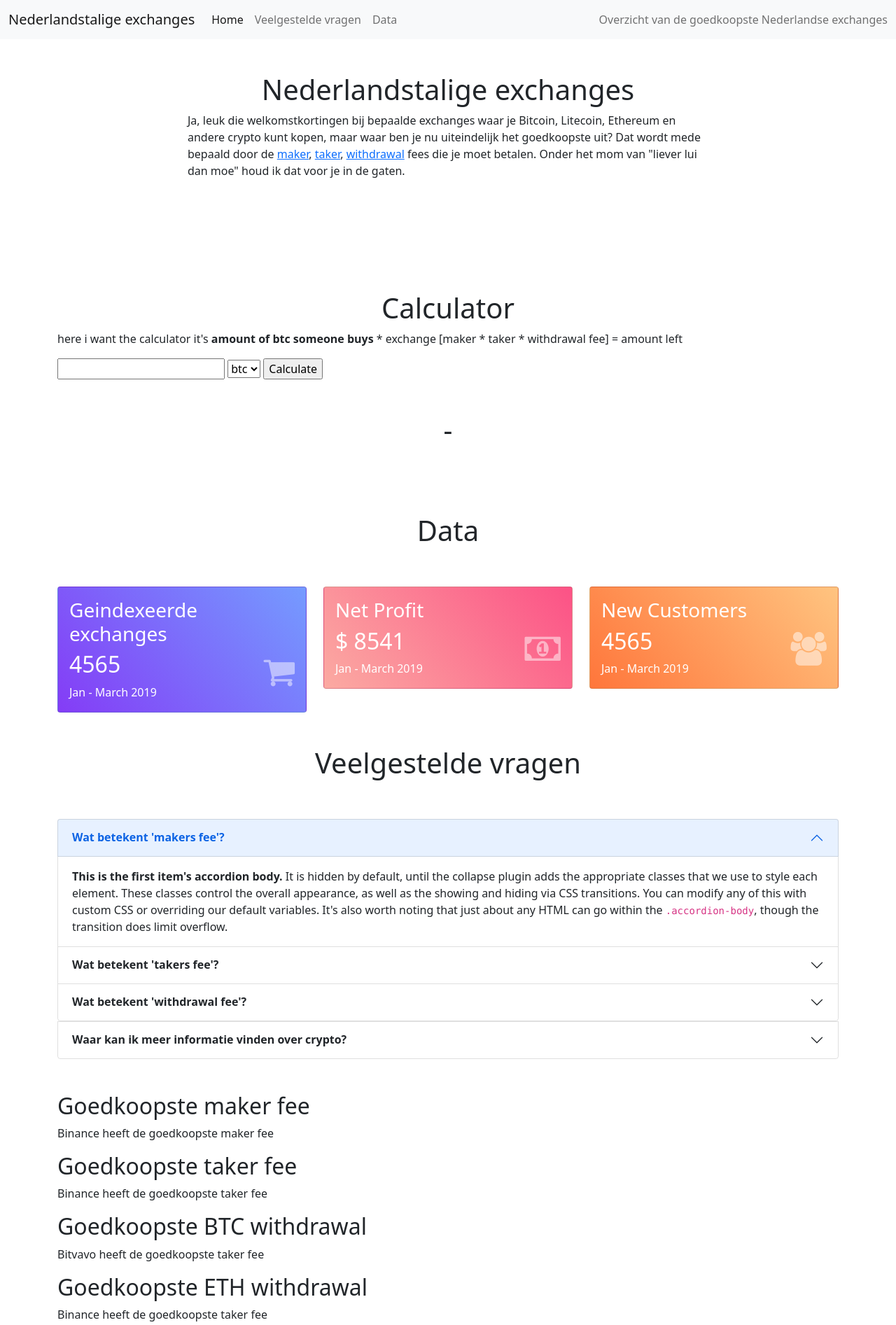
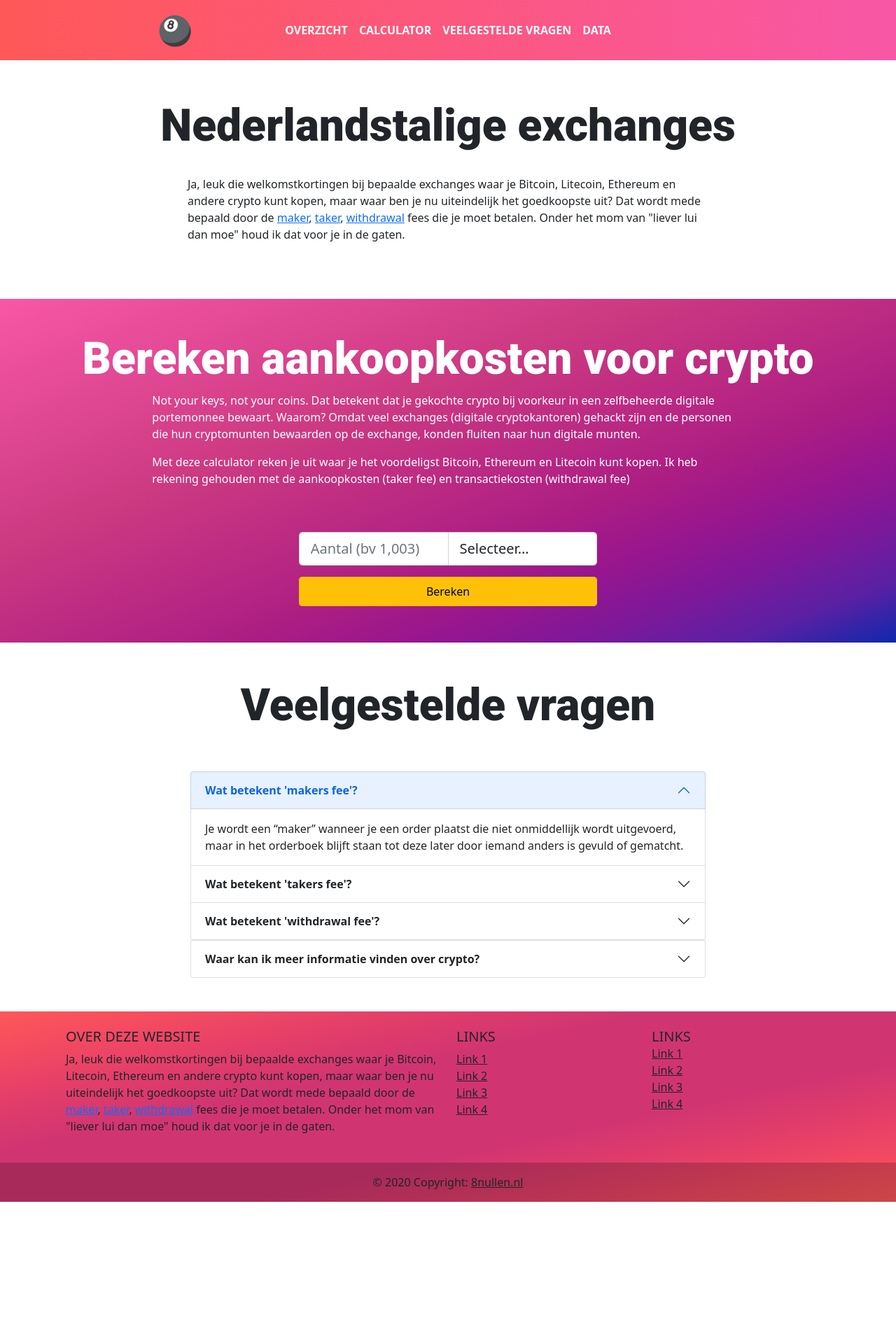
Before and after one commit to 67MxexQ68/100800100, a plain HTML site: page index.html in a window 1280 px wide. Shown: the top 1893 px of the page at 70% size. After the commit the page ends 1717 px from the top, so only its background shows below. Drawn offline with nearby package versions, Linux system fonts and the light colour scheme; a script that the page names is missing.

Commit message:
Add files via upload

```diff
--- a/index.html
+++ b/index.html
@@ -7,19 +7,24 @@
     <link href="/theme/mermaid.css" rel="stylesheet"/>
     <link href="/theme/style.css" rel="stylesheet"/>
     <link href="https://cdn.jsdelivr.net/npm/bootstrap@5.0.0-beta1/dist/css/bootstrap.min.css" rel="stylesheet" integrity="sha384-giJF6kkoqNQ00vy+HMDP7azOuL0xtbfIcaT9wjKHr8RbDVddVHyTfAAsrekwKmP1" crossorigin="anonymous">
-    <title>Crypto-met-korting.nl</title>
+    <link href="https://fonts.googleapis.com/css2?family=Roboto:wght@900&display=swap" rel="stylesheet">
+    <title>Nederlandstalige exchanges</title>
   </head>
   <body>
-    <nav class="navbar navbar-expand-lg navbar-light bg-light">
-      <div class="container-fluid">
-        <a class="navbar-brand" href="#">Nederlandstalige exchanges</a>
-        <button class="navbar-toggler" type="button" data-bs-toggle="collapse" data-bs-target="#navbarText" aria-controls="navbarText" aria-expanded="false" aria-label="Toggle navigation">
+
+    <nav class="navbar navbar-expand-lg navbar-light bg-info fixed-top">
+      <div class="col-8 container-fluid">
+        <a class="navbar-brand text-white fs-1" href="#">🎱</a>
+        <button class="navbar-toggler text-white" type="button" data-bs-toggle="collapse" data-bs-target="#navbarText" aria-controls="navbarText" aria-expanded="false" aria-label="Toggle navigation">
           <span class="navbar-toggler-icon"></span>
         </button>
-        <div class="collapse navbar-collapse" id="navbarText">
-          <ul class="navbar-nav me-auto mb-2 mb-lg-0">
+        <div class="collapse navbar-collapse fs-6 text-uppercase" id="navbarText">
+          <ul class="navbar-nav me-auto mb-2 mb-lg-0 navbar-center">
             <li class="nav-item">
-              <a class="nav-link active" aria-current="page" href="#">Home</a>
+              <a class="nav-link" aria-current="page" href="#">Overzicht</a>
+            </li>
+            <li class="nav-item">
+              <a class="nav-link" href="#calculator">Calculator</a>
             </li>
             <li class="nav-item">
               <a class="nav-link" href="#faq">Veelgestelde vragen</a>
@@ -28,44 +33,60 @@
               <a class="nav-link" href="#data">Data</a>
             </li>
           </ul>
-          <span class="navbar-text">
-            Overzicht van de goedkoopste Nederlandse exchanges
-          </span>
+          <!--<span class="navbar-text text-white">
+            Overzicht van de goedkoopste Nederlandstalige exchanges
+          </span>-->
         </div>
       </div>
     </nav>
+
     <div class="container">
+      <p>&nbsp;</p>
       <h1 class="mt-5 d-flex justify-content-center">Nederlandstalige exchanges</h1>
       <div class="d-flex justify-content-center">
-        <div class="col-8">
+        <div class="mt-4 col-8">
         <p>Ja, leuk die welkomstkortingen bij bepaalde exchanges waar je Bitcoin, Litecoin, Ethereum en andere crypto kunt kopen, maar waar ben je nu uiteindelijk het goedkoopste uit? Dat wordt mede bepaald door de <a href="#faq">maker</a>, <a href="#faq">taker</a>, <a href="#faq">withdrawal</a> fees die je moet betalen. Onder het mom van "liever lui dan moe" houd ik dat voor je in de gaten.</p>
         </div>
       </div>
 
-      <div class="mt-5 row">
+      <div class="mt-3 row">
         <div id="table-overview"></div>
       </div>
-      <div class="mt-5 row">
-        <h1 id="data" class="mt-5 d-flex justify-content-center">Calculator</h1>
-        <p>here i want the calculator it's <strong>amount of btc someone buys</strong> * exchange [maker * taker * withdrawal fee] = amount left</p>
+    </div>
+    <div id="calculator" class="gradient-2">
+      <div class="mt-5 row d-flex justify-content-center">
+        <h1 class="mt-5 d-flex justify-content-center text-white">Bereken aankoopkosten voor crypto</h1>
+        <div class="col-8 justify-content-center text-white">
+          <p>Not your keys, not your coins. Dat betekent dat je gekochte crypto bij voorkeur in een zelfbeheerde digitale
+          portemonnee bewaart. Waarom? Omdat veel exchanges (digitale cryptokantoren) gehackt zijn en de personen die hun
+          cryptomunten bewaarden op de exchange, konden fluiten naar hun digitale munten.</p>
+                <p>Met deze calculator reken je uit waar je het voordeligst Bitcoin, Ethereum en Litecoin kunt kopen. Ik heb
+              rekening gehouden met de aankoopkosten (taker fee) en transactiekosten (withdrawal fee)</p>
+        </div>
       </div>
 
-      <div>
-        <input type="text" id="amountOfCrypto" />
-        <select name="cryptoCurrencies" id="cryptoCurrency">
-          <option value="btc">btc</option>
-          <option value="eth">eth</option>
-          <option value="ltc">ltc</option>
-        </select>
-        <input type="button" onClick="calculateFees()" Value="Calculate" />
-        <h1 id="result" class="mt-5 d-flex justify-content-center">-</h1>
+      <div class="mt-5 col-4 in-the-middle">
+        <div class="input-group input-group-lg">
+          <input type="text" placeholder="Aantal (bv 1,003)" id="amountOfCrypto" class="form-control" aria-label="Large" />
+          <select name="cryptoCurrencies" id="cryptoCurrency" class="form-control form-control-lg">
+            <option value="btc" selected>Selecteer...</option>
+            <option value="btc">Bitcoin (BTC)</option>
+            <option value="eth">Ethereum (ETH)</option>
+            <option value="ltc">Litecoin (LTC)</option>
+          </select>
+        </div>
+        <div class="mt-3 justify-content-center">
+          <input type="button" onClick="calculateFees()" Value="Bereken" class="form-control form-control-lg btn btn-warning biggie"/>
+        </div>
       </div>
 
-      <div class="mt-5 row">
-        <div id="exchange-table-overview"></div>
+      <div class="mt-1 mb-1 d-flex justify-content-center">
+        <div class="col-10 mt-5" id="exchange-table-overview"></div>
       </div>
+    </div>
 
-      <div class="row">
+    <div class="container">
+      <!--<div class="row">
         <h1 id="data" class="mt-5 d-flex justify-content-center">Data</h1>
         <div class="mt-5 col-lg col-sm">
             <div class="card gradient-1">
@@ -103,10 +124,10 @@
               </div>
           </div>
         </div>
-      </div>
-      <div class="row">
+      </div>-->
+      <div class="justify-content-center row">
         <h1 id="faq" class="mt-5 d-flex justify-content-center">Veelgestelde vragen</h1>
-        <div class="mt-5 accordion" id="accordionExample">
+        <div class="col-8  mt-5 accordion" id="accordionExample">
           <div class="accordion-item">
             <h2 class="accordion-header" id="headingOne">
               <button class="accordion-button" type="button" data-bs-toggle="collapse" data-bs-target="#collapseOne" aria-expanded="true" aria-controls="collapseOne">
@@ -115,7 +136,7 @@
             </h2>
             <div id="collapseOne" class="accordion-collapse collapse show" aria-labelledby="headingOne" data-bs-parent="#accordionExample">
               <div class="accordion-body">
-                <strong>This is the first item's accordion body.</strong> It is hidden by default, until the collapse plugin adds the appropriate classes that we use to style each element. These classes control the overall appearance, as well as the showing and hiding via CSS transitions. You can modify any of this with custom CSS or overriding our default variables. It's also worth noting that just about any HTML can go within the <code>.accordion-body</code>, though the transition does limit overflow.
+                Je wordt een “maker” wanneer je een order plaatst die niet onmiddellijk wordt uitgevoerd, maar in het orderboek blijft staan tot deze later door iemand anders is gevuld of gematcht.
               </div>
             </div>
           </div>
@@ -127,7 +148,7 @@
             </h2>
             <div id="collapseTwo" class="accordion-collapse collapse" aria-labelledby="headingTwo" data-bs-parent="#accordionExample">
               <div class="accordion-body">
-                <strong>This is the second item's accordion body.</strong> It is hidden by default, until the collapse plugin adds the appropriate classes that we use to style each element. These classes control the overall appearance, as well as the showing and hiding via CSS transitions. You can modify any of this with custom CSS or overriding our default variables. It's also worth noting that just about any HTML can go within the <code>.accordion-body</code>, though the transition does limit overflow.
+                De “taker” is iemand die een order plaatst die onmiddellijk wordt gematcht met een bestaande order in het orderboek.
               </div>
             </div>
           </div>
@@ -139,7 +160,7 @@
             </h2>
             <div id="collapseThree" class="accordion-collapse collapse" aria-labelledby="headingThree" data-bs-parent="#accordionExample">
               <div class="accordion-body">
-                <strong>This is the third item's accordion body.</strong> It is hidden by default, until the collapse plugin adds the appropriate classes that we use to style each element. These classes control the overall appearance, as well as the showing and hiding via CSS transitions. You can modify any of this with custom CSS or overriding our default variables. It's also worth noting that just about any HTML can go within the <code>.accordion-body</code>, though the transition does limit overflow.
+                Dit zijn de kosten die je moet betalen wanneer je een bepaalde digitale munt van de exchange af wilt halen.
               </div>
             </div>
             <div class="accordion-item">
@@ -156,36 +177,23 @@
             </div>
         </div>
       </div>
-      <div class="mt-5 row">
-        <h2>Goedkoopste maker fee</h2>
-        <p>Binance heeft de goedkoopste maker fee</p>
-        <h2>Goedkoopste taker fee</h3>
-        <p>Binance heeft de goedkoopste taker fee</p>
-        <h2>Goedkoopste BTC withdrawal</h3>
-        <p>Bitvavo heeft de goedkoopste taker fee</p>
-        <h2>Goedkoopste ETH withdrawal</h3>
-        <p>Binance heeft de goedkoopste taker fee</p>
-        <h2>Goedkoopste LTC withdrawal</h3>
-        <p>Binance heeft de goedkoopste taker fee</p>
-        <h2>Goedkoopste NEO withdrawal</h3>
-        <p>Binance heeft de goedkoopste taker fee</p>
-      </div>
     </div>
   </div>
     <!-- Footer -->
-    <footer class="bg-light text-center text-lg-start">
+    <footer class="gradient-3 text-center text-lg-start mt-5">
       <!-- Grid container -->
       <div class="container p-4">
         <!--Grid row-->
         <div class="row">
           <!--Grid column-->
           <div class="col-lg-6 col-md-12 mb-4 mb-md-0">
-            <h5 class="text-uppercase">Footer Content</h5>
+            <h5 class="text-uppercase">Over deze website</h5>
 
             <p>
-              Lorem ipsum dolor sit amet consectetur, adipisicing elit. Iste atque ea quis
-              molestias. Fugiat pariatur maxime quis culpa corporis vitae repudiandae aliquam
-              voluptatem veniam, est atque cumque eum delectus sint!
+              Ja, leuk die welkomstkortingen bij bepaalde exchanges waar je Bitcoin, Litecoin, Ethereum en
+              andere crypto kunt kopen, maar waar ben je nu uiteindelijk het goedkoopste uit? Dat wordt mede
+              bepaald door de <a href="#faq">maker</a>, <a href="#faq">taker</a>, <a href="#faq">withdrawal</a>
+              fees die je moet betalen. Onder het mom van "liever lui dan moe" houd ik dat voor je in de gaten.
             </p>
           </div>
           <!--Grid column-->
@@ -239,7 +247,7 @@
       <!-- Copyright -->
       <div class="text-center p-3" style="background-color: rgba(0, 0, 0, 0.2)">
         © 2020 Copyright:
-        <a class="text-dark" href="https://mdbootstrap.com/">MDBootstrap.com</a>
+        <a class="text-dark" href="https:/8nullen.nl">8nullen.nl</a>
       </div>
       <!-- Copyright -->
     </footer>
--- /dev/null
+++ b/src/db-2.json
@@ -0,0 +1,5 @@
+[
+  {
+    "amount": "99"
+  }
+]
--- a/src/db.json
+++ b/src/db.json
@@ -1,8 +1,8 @@
 [
   {
     "name": "Binance",
-    "maker": 0.075,
-    "taker": 0.075,
+    "maker": 0.1,
+    "taker": 0.1,
     "btc": 0.0004,
     "eth": 0.003,
     "neo": 0,
@@ -84,7 +84,7 @@
     "affiliate": "https://www.coinex.com/register?refer_code=cqbkr"
   },
   {
-    "name": "Coinbase",
+    "name": "Coinbase Pro",
     "maker": 0.5,
     "taker": 0.5,
     "btc": "",
--- a/src/index.js
+++ b/src/index.js
@@ -1,6 +1,7 @@
 let exchangeFees
 
 new gridjs.Grid
+
 ({
   columns: ['Exchange', 'Maker %', 'Taker %', 'BTC fee', 'ETH fee', 'LTC fee',  'Link'],
   sort: true,
@@ -23,10 +24,21 @@ new gridjs.Grid
 }).render(document.getElementById("table-overview"));
 
 
+new gridjs.Grid
+
+({
+  server: {
+    url: 'https://api.bitvavo.com/v2/ticker/price',
+    then: data => data.map(henk => [
+      henk.price
+    ])
+  }
+}).render(document.getElementById("henkie"));
+
 function calculateFeesByExchange(exchangeFee) {
   const amountOfCrypto = document.getElementById("amountOfCrypto").value
   const cryptoCurrency = document.getElementById("cryptoCurrency").value
-  fee = amountOfCrypto * exchangeFee.maker * exchangeFee.maker * exchangeFee[cryptoCurrency]
+  fee = amountOfCrypto * (exchangeFee.taker / 100) + exchangeFee[cryptoCurrency]
   return {
     fee,
     remainingAmount: amountOfCrypto - fee
@@ -36,11 +48,17 @@ function calculateFeesByExchange(exchangeFee) {
 function calculateFees(exchange) {
   const fees = exchangeFees.map(exchangeFee => {
     const feesByExchange = calculateFeesByExchange(exchangeFee);
-    return [exchangeFee.name, feesByExchange.fee, feesByExchange.remainingAmount]
+    return [
+      exchangeFee.name,
+      feesByExchange.fee,
+      exchangeFee.btc * feesByExchange.fee,
+      feesByExchange.remainingAmount,
+      gridjs.html(`<a class="btn btn-secondary" href='${exchangeFee.affiliate}' target="_blank" rel="sponsored">Koop via ${exchangeFee.name}</a>`)]
   })
 
   const exchangeFeesGrid = new gridjs.Grid({
-    columns: ['Name', 'Fee', 'Received Amount'],
+    columns: ['Exchange', 'Kosten', 'Kosten in euro', 'Netto ontvang je', 'Koop'],
+    sort: true,
     data: fees
   });
   exchangeFeesGrid.render(document.getElementById("exchange-table-overview"));
--- a/theme/style.css
+++ b/theme/style.css
@@ -1,17 +1,24 @@
 @import url(font-awesome/css/font-awesome.min.css);
 
-.gradient-1, .dropdown-mega-menu .ext-link.link-1 a, .morris-hover, .datamaps-hoverover {
+body {
+  padding-top: 70px;
+}
+
+h1 {
+  font-family: 'Roboto';
+  font-size: 4rem!important;
+}
+
+.gradient-1 {
   background-image: linear-gradient(230deg, #759bff, #843cf6);
 }
 
-.gradient-2, .dropdown-mega-menu .ext-link.link-3 a {
-  background-image: linear-gradient(230deg, #fc5286, #fbaaa2);
+.gradient-2 {
+background-image: linear-gradient(to right bottom, #f857a6, #ed509d, #e24994, #d7418b, #cc3a82, #c23082, #b72783, #ab1d83, #98168e, #7e1899, #5b20a3, #0f28ac);
 }
 
-.gradient-3, .dropdown-mega-menu .ext-link.link-2 a, .header-right .icons .user-img .activity {
-  background-image: linear-gradient(230deg, #ffc480, #ff763b);
-}
-
+.gradient-3 {
+background-image: linear-gradient(to right bottom, #ff5858, #f64d5f, #eb4366, #de3b6c, #d13571, #d13571, #d13571, #d13571, #de3b6c, #eb4366, #f64d5f, #ff5858);}
 .float-right {
   float: right !important; }
 
@@ -19,3 +26,37 @@ i.fa {
   color: #fff;
   opacity: 0.5;
   }
+
+.in-the-middle {
+  margin: auto;
+}
+
+.bg-1 {
+  background-color: #072448;
+}
+
+.navbar {
+	border: 0;
+	border-radius: 0;
+	background: linear-gradient(to right, #ff5858, #f857a6);
+}
+
+.navbar-nav.navbar-center {
+    position: absolute;
+    left: 50%;
+    transform: translatex(-50%);
+}
+
+#navbarText a {
+	color: #fff;
+  font-weight: bold;
+}
+
+#navbarText a:hover {
+	color: #ccc;
+  background: linear-gradient(to right, #ff6600, #f857a6);
+}
+
+span#inputGroup-sizing-lg {
+    padding: 1.375rem .75rem;
+}
```
